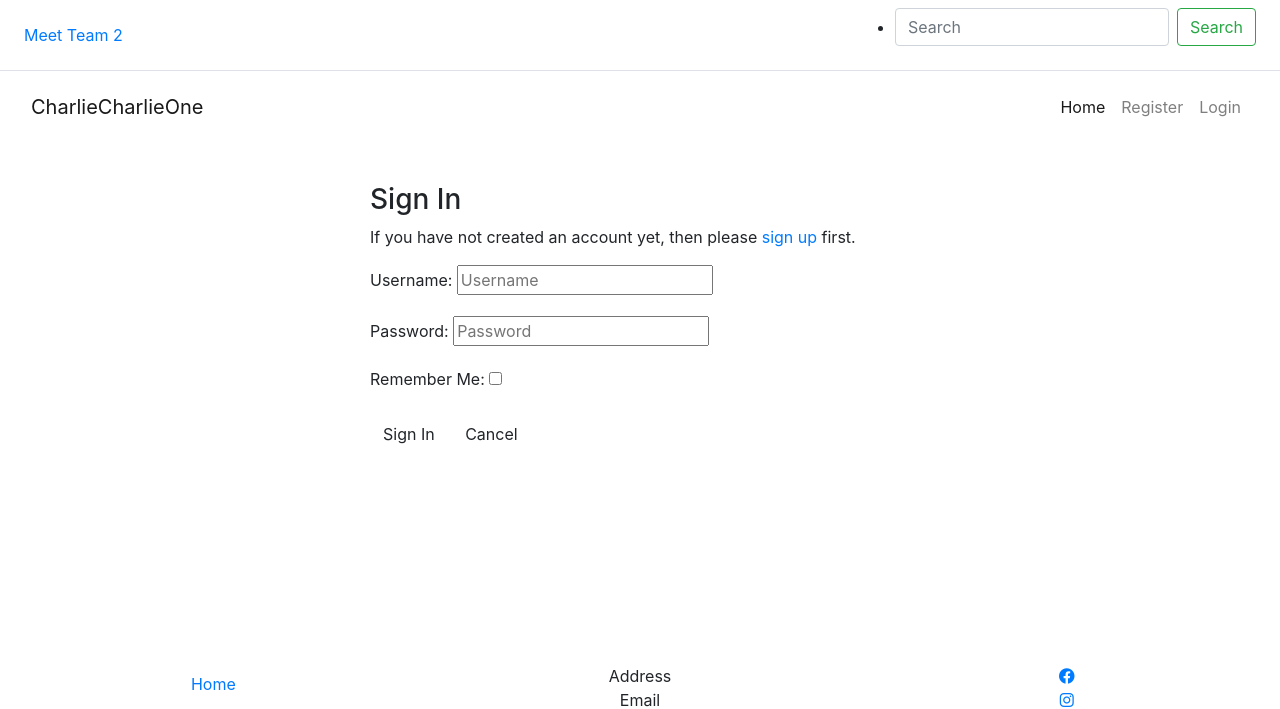
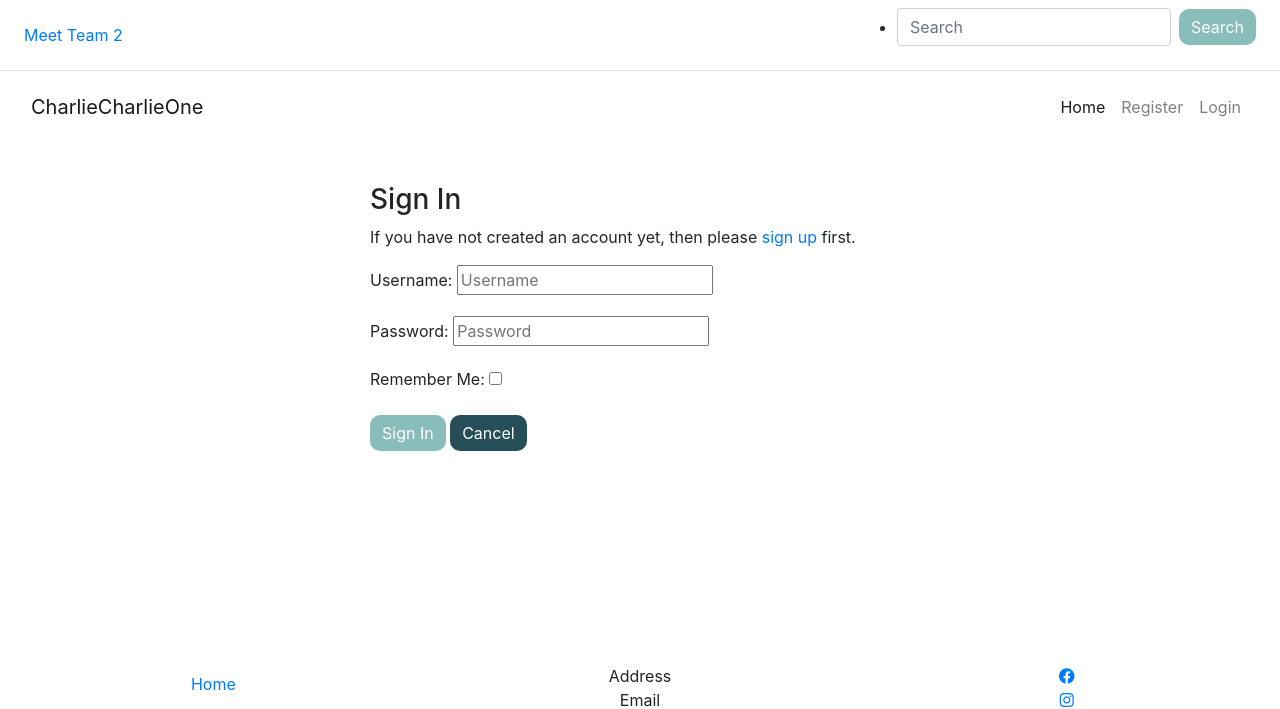
Before and after one commit to TuckerFaulk/Hackathon-Apr-23, a Django app: a page that uses templates/base.html in a window 1280 px wide. Shown: the top 709 px of the page. Run offline with Django 3.2, Linux system fonts and the light colour scheme; some libraries are stand-ins or nearby versions.

Commit message:
Add color to buttons

```diff
--- a/static/css/base.css
+++ b/static/css/base.css
@@ -65,3 +65,17 @@
 .arrow-dark {
     border-bottom-color: #343a40 !important;
 }
+
+/* Buttons */
+
+.btn {
+    border: 0;
+    border-radius: 10px;
+    color: white;
+    background-color: #88BDBC;
+    margin-bottom: 3px;
+}
+
+.cancel {
+    background-color: #254E58;
+}
```
